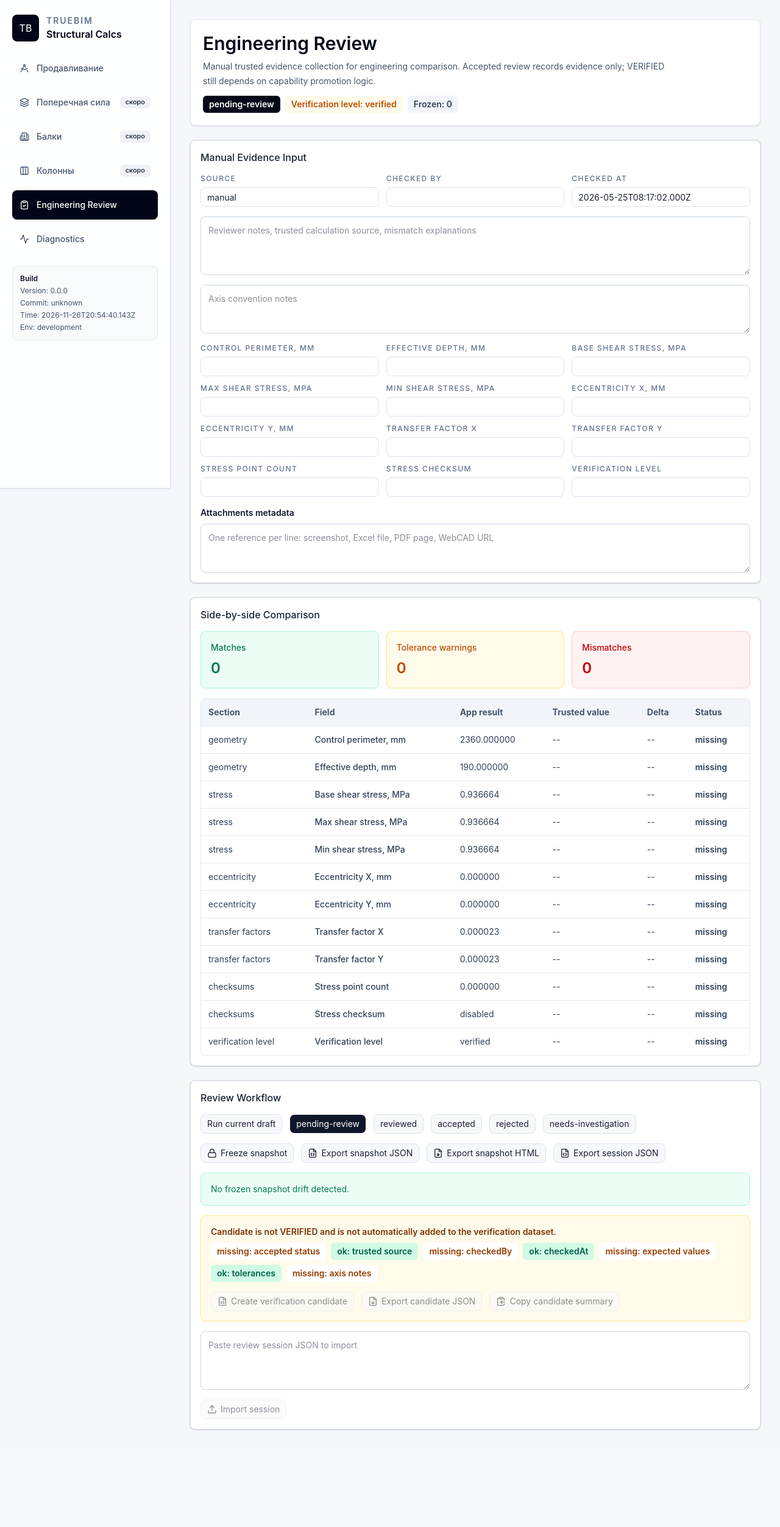
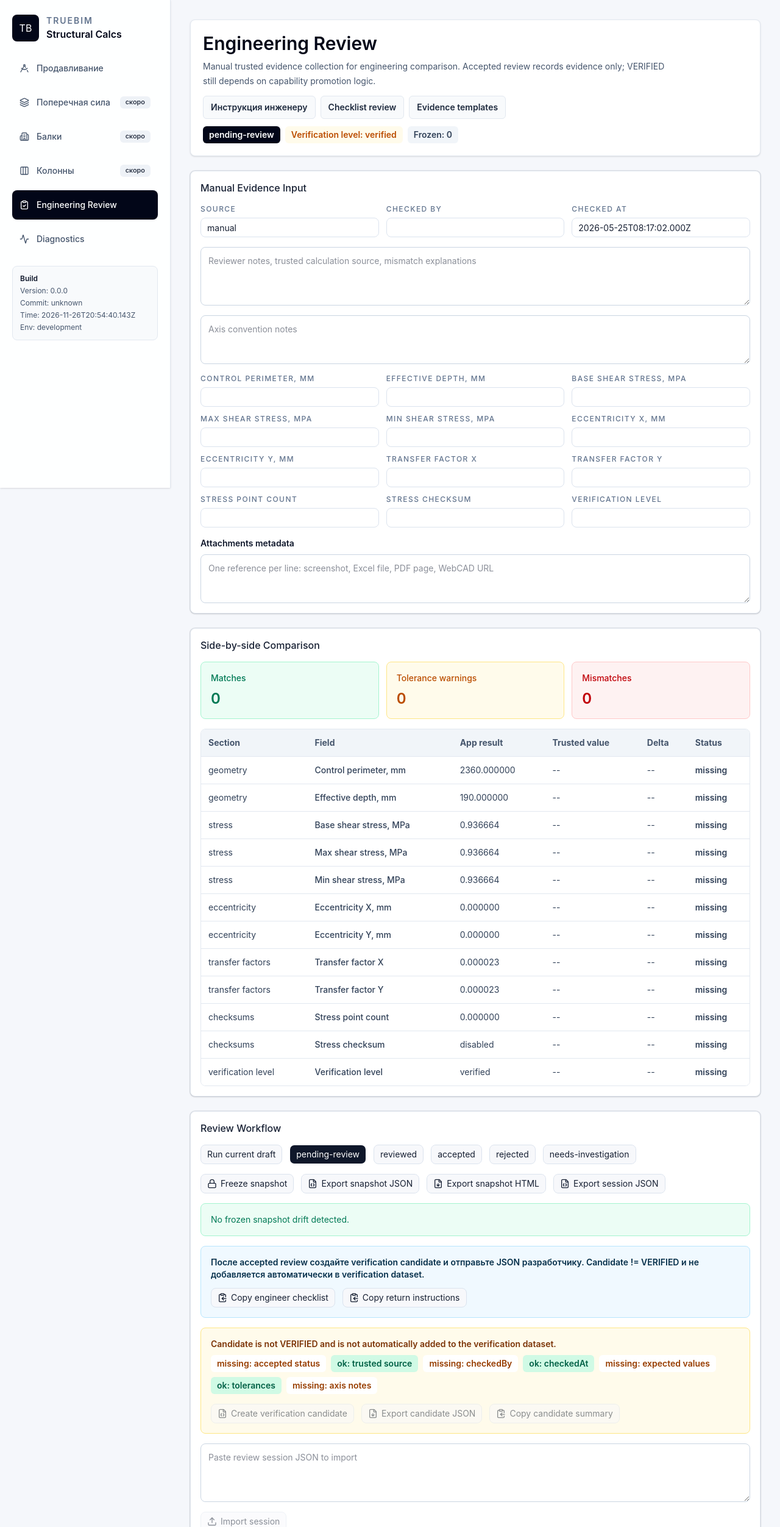
Before and after one commit to BeRsErK031999/truebim-structural-calcs, a React (Vite) app: page /review in a window 1280 px wide. Shown: the top 2504 px of the page at 61% size. Before the commit the page ends 2376 px from the top, so only its background shows below. Built offline with nearby package versions, Linux system fonts and the light colour scheme.

Commit message:
docs(review): add engineer handoff package

```diff
--- a/src/pages/review/EngineeringReviewPage.tsx
+++ b/src/pages/review/EngineeringReviewPage.tsx
@@ -30,6 +30,13 @@ import { downloadTextFile } from '@/features/report-export/downloadFile'
 import { Button } from '@/shared/ui/button'
 import { Card, CardContent, CardHeader, CardTitle } from '@/shared/ui/card'
 import { Input } from '@/shared/ui/input'
+
+import {
+  candidateReturnInstructionsCopyText,
+  engineerChecklistCopyText,
+  engineerHandoffLinks,
+  reviewCandidateHandoffHint,
+} from './engineerHandoffHelp'
 
 const expectedFields: Array<{ key: ReviewValueKey; label: string }> = [
   { key: 'controlPerimeterMm', label: 'Control perimeter, mm' },
@@ -198,6 +205,16 @@ export function EngineeringReviewPage() {
     setMessage('Verification candidate summary copied.')
   }
 
+  const handleCopyEngineerChecklist = async () => {
+    await navigator.clipboard.writeText(engineerChecklistCopyText)
+    setMessage('Engineer checklist copied.')
+  }
+
+  const handleCopyReturnInstructions = async () => {
+    await navigator.clipboard.writeText(candidateReturnInstructionsCopyText)
+    setMessage('Candidate return instructions copied.')
+  }
+
   return (
     <div className="grid gap-6">
       <header className="grid gap-3 rounded-lg border border-slate-200 bg-white p-5 shadow-sm">
@@ -209,6 +226,19 @@ export function EngineeringReviewPage() {
             Manual trusted evidence collection for engineering comparison. Accepted review records
             evidence only; VERIFIED still depends on capability promotion logic.
           </p>
+        </div>
+        <div className="flex flex-wrap gap-2">
+          {engineerHandoffLinks.map((link) => (
+            <a
+              key={link.href}
+              className="rounded-md border border-slate-200 bg-slate-50 px-3 py-2 text-sm font-semibold text-slate-800 hover:bg-slate-100"
+              href={link.href}
+              target="_blank"
+              rel="noreferrer"
+            >
+              {link.label}
+            </a>
+          ))}
         </div>
         <div className="flex flex-wrap gap-2">
           <StatusBadge status={session.status} />
@@ -393,6 +423,19 @@ export function EngineeringReviewPage() {
               No frozen snapshot drift detected.
             </div>
           )}
+          <div className="grid gap-3 rounded-lg border border-sky-200 bg-sky-50 p-4">
+            <p className="text-sm font-semibold text-sky-950">{reviewCandidateHandoffHint}</p>
+            <div className="flex flex-wrap gap-3">
+              <Button type="button" variant="outline" onClick={handleCopyEngineerChecklist}>
+                <ClipboardCopy />
+                Copy engineer checklist
+              </Button>
+              <Button type="button" variant="outline" onClick={handleCopyReturnInstructions}>
+                <ClipboardCopy />
+                Copy return instructions
+              </Button>
+            </div>
+          </div>
           <div className="grid gap-4 rounded-lg border border-amber-200 bg-amber-50 p-4">
             <div className="grid gap-2">
               <p className="text-sm font-semibold text-amber-900">
--- /dev/null
+++ b/src/pages/review/engineerHandoffHelp.ts
@@ -0,0 +1,47 @@
+export const engineerHandoffLinks = [
+  { label: 'Инструкция инженеру', href: '/docs/engineer-handoff.md' },
+  { label: 'Checklist review', href: '/docs/engineer-review-checklist.md' },
+  { label: 'Evidence templates', href: '/docs/evidence-template-pack/README.md' },
+] as const
+
+export const reviewCandidateHandoffHint =
+  'После accepted review создайте verification candidate и отправьте JSON разработчику. Candidate != VERIFIED и не добавляется автоматически в verification dataset.'
+
+export const engineerChecklistCopyText = [
+  '# Engineer Review Checklist',
+  '',
+  '- [ ] input data checked',
+  '- [ ] units checked',
+  '- [ ] axis convention checked',
+  '- [ ] Mx/My signs checked',
+  '- [ ] perimeter checked',
+  '- [ ] h0 checked',
+  '- [ ] max stress checked',
+  '- [ ] min stress checked',
+  '- [ ] utilization checked',
+  '- [ ] unsupported features acknowledged',
+  '- [ ] draft warnings acknowledged',
+  '- [ ] source named',
+  '- [ ] checkedBy filled',
+  '- [ ] checkedAt filled',
+  '- [ ] attachments/screenshots attached',
+  '- [ ] candidate exported',
+].join('\n')
+
+export const candidateReturnInstructionsCopyText = [
+  '# Candidate Return Instructions',
+  '',
+  'Верните разработчику:',
+  '- HTML report;',
+  '- Markdown report, если выгружен;',
+  '- review snapshot JSON или HTML;',
+  '- verification candidate JSON;',
+  '- заполненный engineer review checklist;',
+  '- trusted evidence attachments: WebCAD, Excel, PDF, screenshots, manual calculation;',
+  '- axis convention notes и комментарии по Mx/My signs;',
+  '- список расхождений и решение инженера.',
+  '',
+  'Accepted Review != VERIFIED.',
+  'Candidate != VERIFIED.',
+  'Candidate не импортируется автоматически в verification dataset.',
+].join('\n')
```
Also changed, not shown: 10 other files (tests, documents, lock files or other folders).
